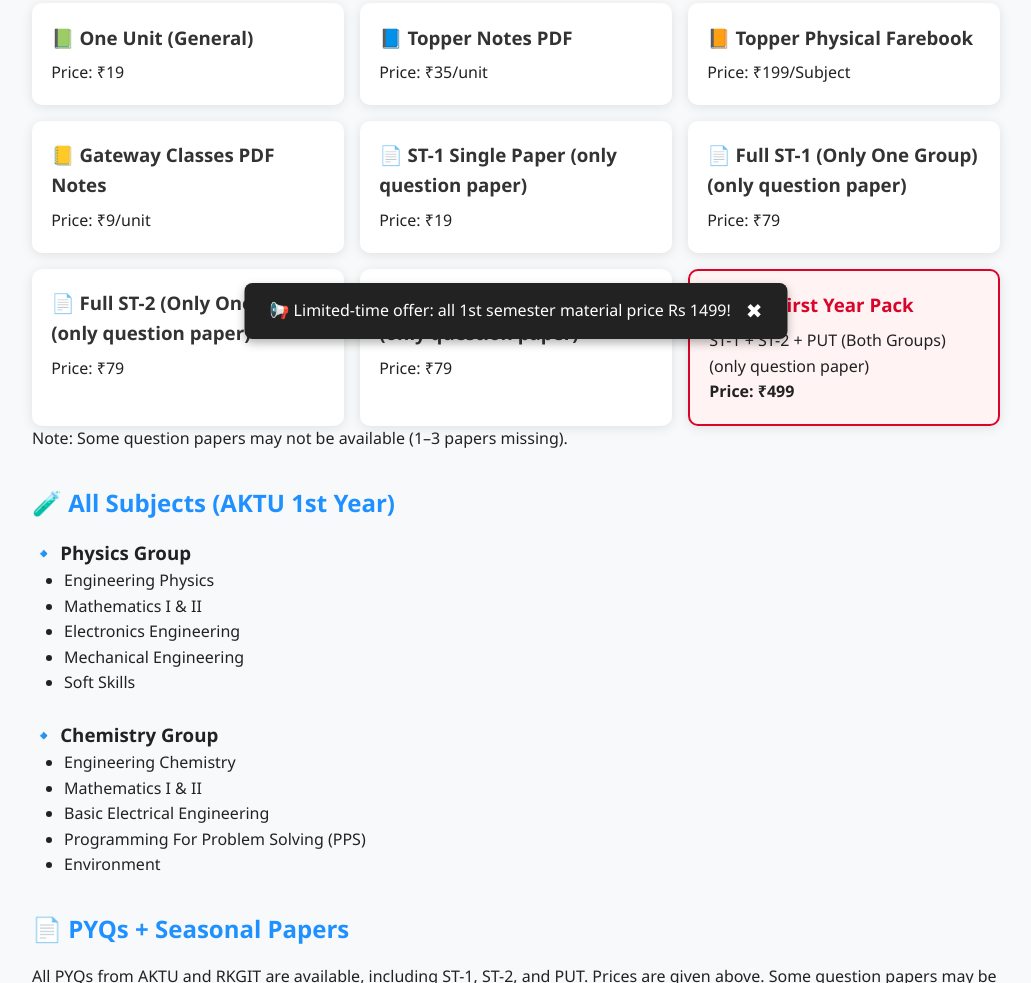
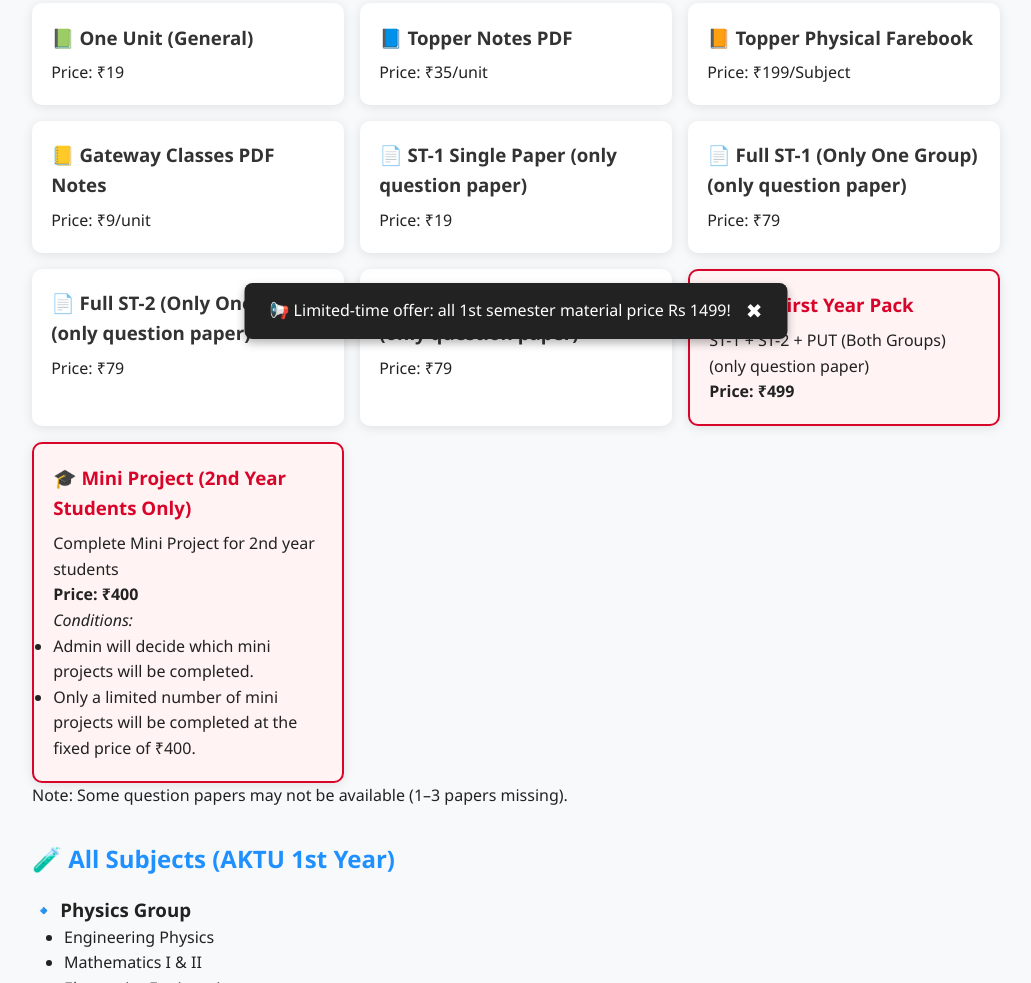
Before and after one commit to SHIa12l0000000/AKTU-TOPPERS-MATERIALS, a plain HTML site: page index.html in a window 1280 px wide. Shown: the part 431-1414 px from the top of the page, without its empty margins (124-1155 px from the left). Drawn offline with Linux system fonts and the light colour scheme.

Commit message:
Update index.html

```diff
--- a/index.html
+++ b/index.html
@@ -44,6 +44,16 @@
           <p>ST-1 + ST-2 + PUT (Both Groups) (only question paper)</p>
           <p><strong>Price: ₹499</strong></p>
         </div>
+        <div class="card highlight">
+  <h3>🎓 Mini Project (2nd Year Students Only)</h3>
+  <p>Complete Mini Project for 2nd year students</p>
+  <p><strong>Price: ₹400</strong></p>
+  <p><em>Conditions:</em></p>
+  <ul>
+    <li>Admin will decide which mini projects will be completed.</li>
+    <li>Only a limited number of mini projects will be completed at the fixed price of ₹400.</li>
+  </ul>
+</div>
       </div>
       <p class="note">Note: Some question papers may not be available (1–3 papers missing).</p>
     </section>
```
